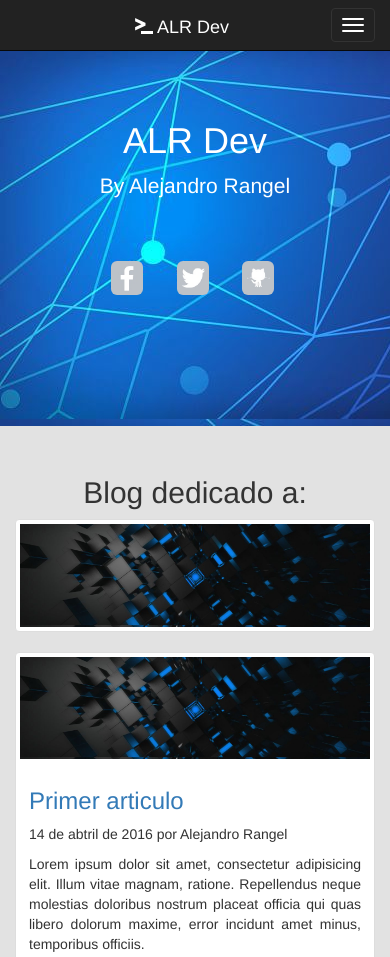
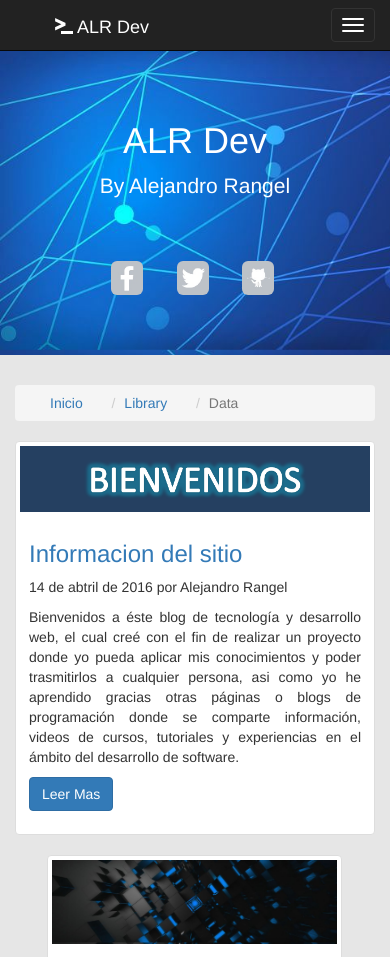
Before and after one commit to aleran/mi_blog, a plain HTML site: page index.html in a window 390 px wide. Shown: the top 957 px of the page. Drawn offline with Linux system fonts and the light colour scheme.

Commit message:
se agrego el breadcrumbs, se agrego los botones de paginacion y se trabajo en el responsive de los articulos

```diff
--- a/css/styles.css
+++ b/css/styles.css
@@ -1,11 +1,14 @@
 body {
-		background: #E2E2E2;
+		background: #E6E6E6;
 		padding-top: 51px;
 	}
 
 	.navbar-header {
-		padding-left: 120px;
+		padding-left: 40px;
 	}
+  .breadcrumb li {
+    margin-left: 20px;
+  }
 
 	.navbar-inverse {
   background-color: #222;
@@ -116,12 +119,12 @@ fieldset[disabled] .navbar-inverse .btn-link:focus {
   background: url("../img/header3.jpg") no-repeat;
 	color:#fff;
 	padding: 50px 10px;
-  height: 375px;
+  /*height: 375px;*/
   background-size: cover;
 }
 .jumbotron h1,p{
 
-	/*padding-left: 60px;*/
+
 }
 ..jumbotron div .list-inline{
   padding-left: 400px;
--- a/index.html
+++ b/index.html
@@ -35,7 +35,7 @@
 		<!--Jumbotron-->
 
 		<div class="jumbotron">
-			<div class="container text-center">
+			<div class="text-center">
 				<h1>ALR Dev</h1>
 				<p style="margin-bottom: 60px;">By Alejandro Rangel</p>
 				<ul class="list-inline">
@@ -45,23 +45,48 @@
 				</ul>
 			</div>
 		</div>
+
 	</header>
-	<div class="main container">
-		<section class="welcome">
+
+	<div class="main container-fluid">
+	<div class="row">
+			<div class="col-md-12">
+				<ol class="breadcrumb">
+				  <li><a href="#">Inicio</a></li>
+				  <li><a href="#">Library</a></li>
+				  <li class="active">Data</li>
+				</ol>
+			</div>
+		</div>
+
+		<section class="info">
 			<div class="row">
-				<div class="col-md-12">
-					<h2 class="text-center">Blog dedicado a:</h2>
+				<div class="col-xs-12 col-sm-9 col-sm-offset-2 col-md-10 col-md-offset-1">
+					<article class="articulo">
+						<div class="thumbnail">
+					    	<img src="img/bienvenidos.png" alt="...">
+					      	<div class="caption">
+					        	<h3 class="art-titulo">
+					        		<a href="#">Informacion del sitio</a>
+					        	</h3>
+					        		<p><span class="art-fecha">14 de abtril de 2016</span> por <span class="art-autor">Alejandro Rangel</span></p>
+					        		<p><span class="art-fecha"></span></p>
+					        		<p class="art-contenido text-justify">
+					        			Bienvenidos a éste blog de tecnología y desarrollo web, el cual creé con el fin de realizar un proyecto donde yo pueda aplicar mis conocimientos y poder trasmitirlos a cualquier persona, asi como yo he aprendido gracias otras páginas o blogs de programación donde se comparte información, videos de cursos, tutoriales y experiencias en el ámbito del desarrollo de software.
+					        		</p>
+					        		<p class="art-contenido text-justify hidden-xs">
+					        			El Blog fue realizado desde cero con HTML5, CSS3 y JavasScript utilizando BootsTrap un framework de desarrollo web responsive (adaptable a las pantallas de todos los dispositivos), próximamente se le agregara una conexión con base de datos MYSQL y un lenguaje de servidor PHP para que se puedan guardar los datos dinámicamente y así las personas podrán comentar en las publicaciones, realizar búsquedas, entre otras cosas con el fin de completar el desarrollo de este sitio web. Pueden ver o descargar el código fuente de éste blog a través de GitHub:
+					        		</p>
+					        		<p><a href="#" class="btn btn-primary" role="button">Leer Mas</a>
+					      	</div>
+					    </div>
+					</article>
 				</div>
 			</div>
-				<div class="row">
-					<div class="col-md-5">
-						<a href="" class="thumbnail"><img src="img/header.jpg" alt=""></a>
-					</div>
-				</div>
 		</section>
 		<section class="articulos">
 			<div class="row">
-				<div class="col-xs-12 col-sm-12 col-md-5 ">
+				<div class="col-xs-10 col-xs-offset-1 col-sm-5 col-sm-offset-1 col-md-6 col-md-offset-0">
 					<article class="articulo">
 						<div class="thumbnail">
 					    	<img src="img/header.jpg" alt="...">
@@ -79,7 +104,9 @@
 					    </div>
 					</article>
 				</div>
-				<div class="col-xs-12 col-sm-12 col-md-5 col-md-offset-2">
+
+
+				<div class="col-xs-10 col-xs-offset-1 col-sm-5 col-sm-offset-1 col-md-6 col-md-offset-0">
 					<article class="articulo">
 						<div class="thumbnail">
 					    	<img src="img/header.jpg" alt="...">
@@ -101,11 +128,16 @@
 		</section>
 
 	</div>
-
+	<nav>
+	  <ul class="pager">
+	    <li class="disabled"><a href="#"><span aria-hidden="true">&larr;</span> Anterior</a></li>
+	    <li class="disabled"><a href="#">Siguiente <span aria-hidden="true">&rarr;</span></a></li>
+	  </ul>
+</nav>
 	<footer>
 
 		<div class="container">
-			<h1>Footer</h1>
+			<h3>Footer</h3>
 			<p>drecechos reservados</p>
 		</div>
 
```
Also changed, not shown: img/bienvenidos.png (added), img/css3.jpg (added), img/html5.jpg (added), img/info.png (added), img/javascript.jpg (added).
